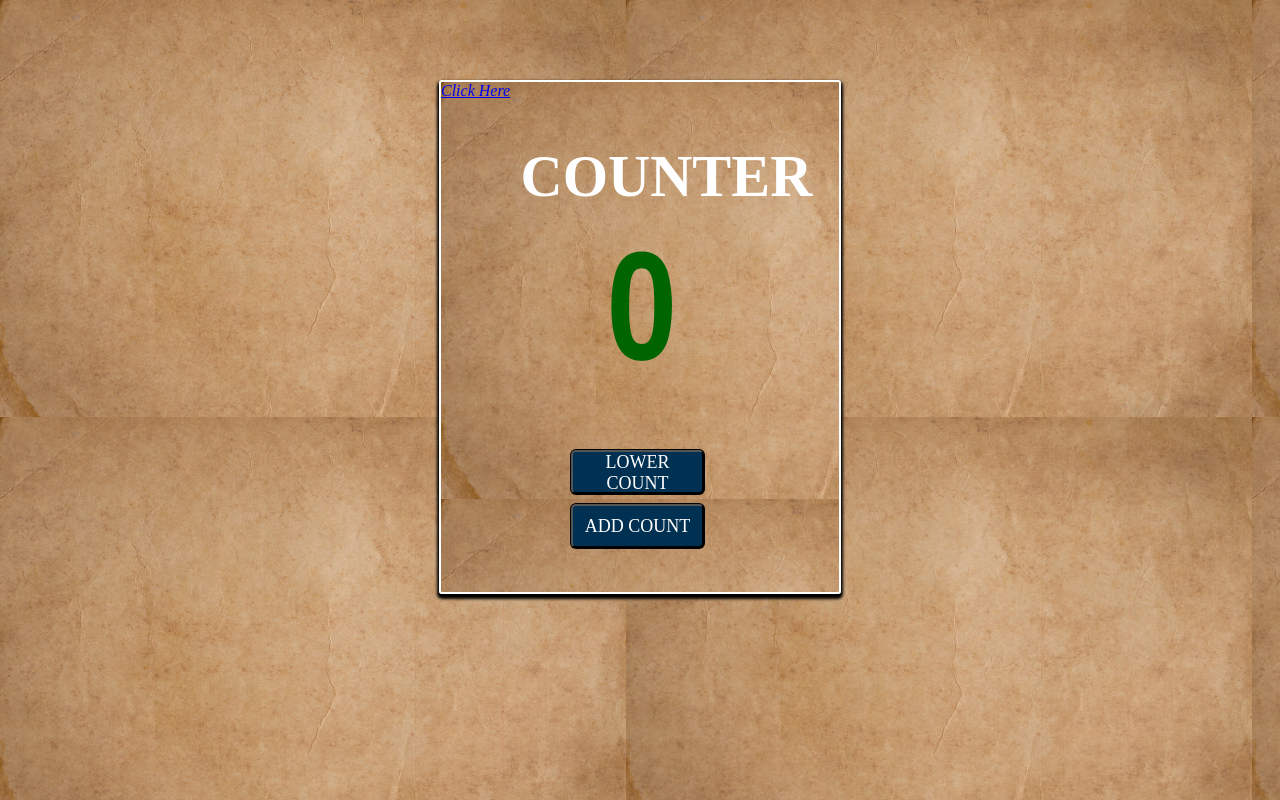
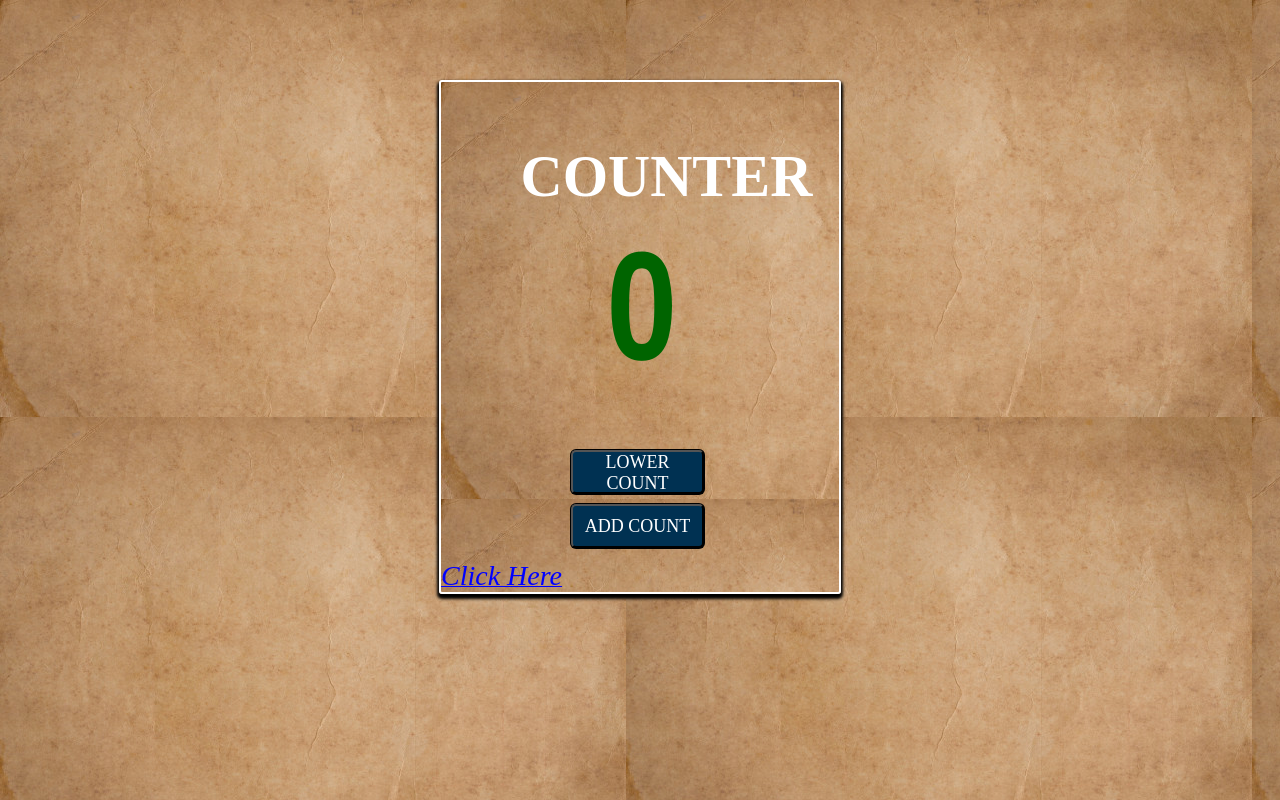
Before and after one commit to Logeri29/week3, a plain HTML site: page index.html in a window 1280 px wide. Drawn offline with Linux system fonts and the light colour scheme; files whose address does not match are found by name.

Commit message:
Update style.css

```diff
--- a/style.css
+++ b/style.css
@@ -71,3 +71,14 @@ h2
     margin: 0 0 10px 20px;
     box-shadow: 0 0 0 1px rgb( 0 0 0);
 }
+a {
+    display: block;
+    position: absolute;
+    margin: auto;
+    bottom: 0;
+    color: blue;
+  }
+.container i
+{
+    font-size: 28px;
+}
```
